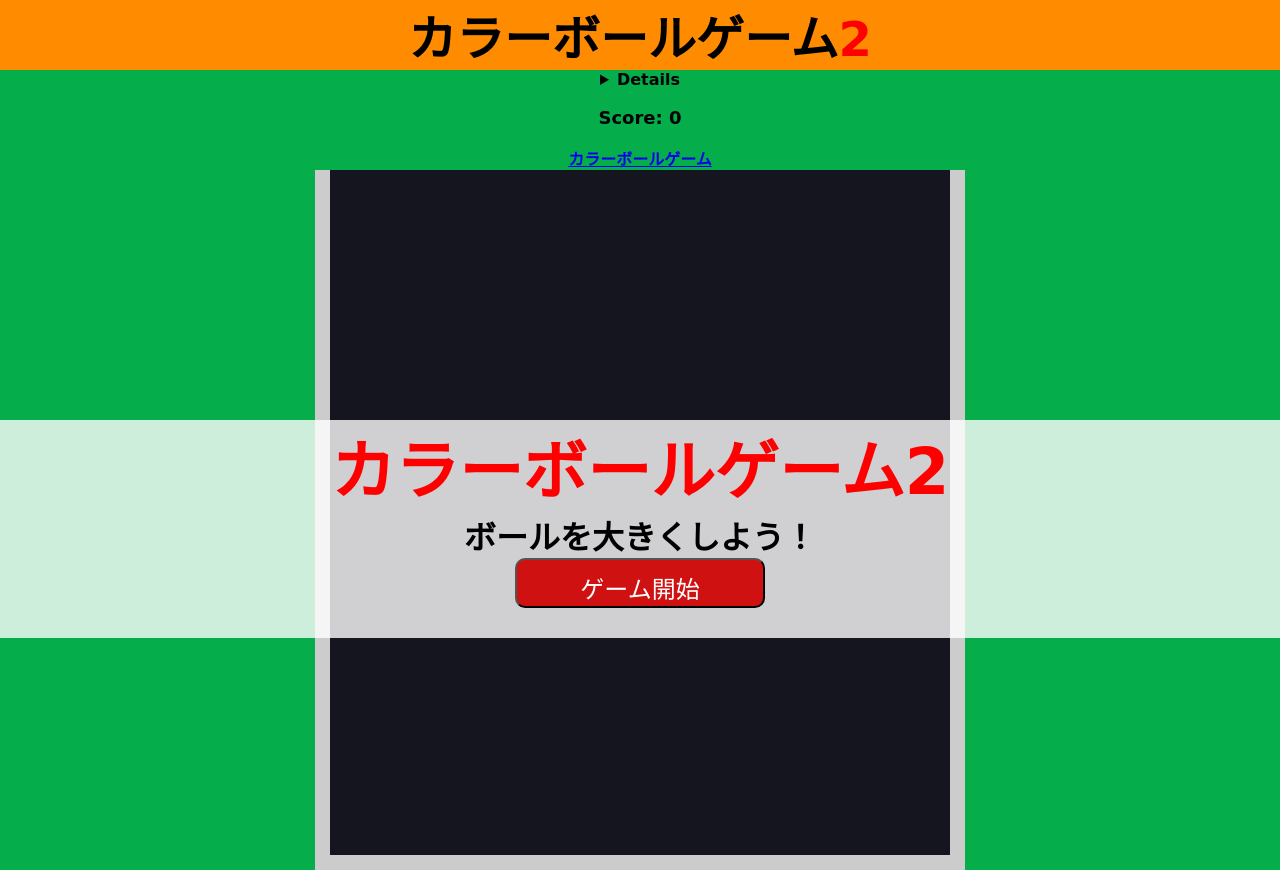
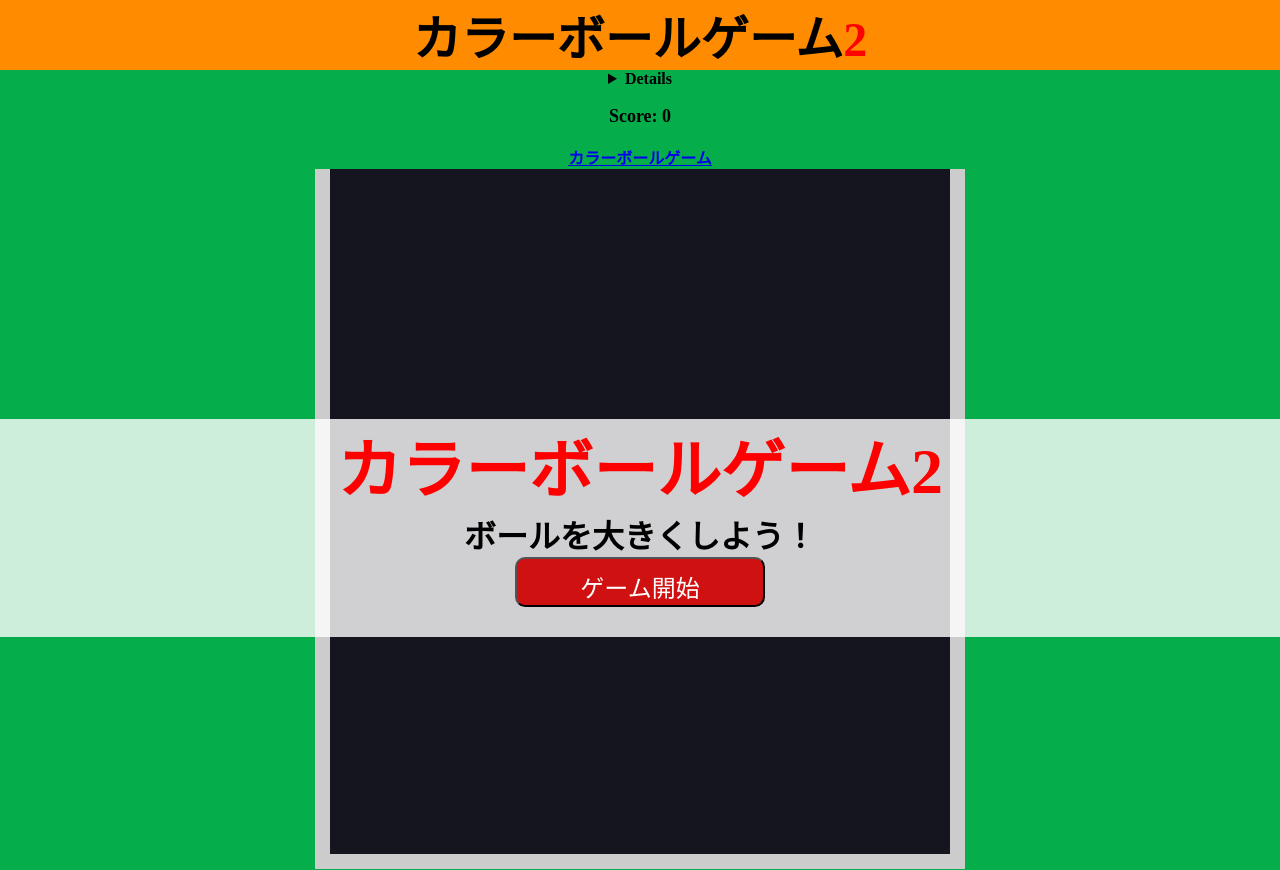
Before and after one commit to Giga-REXprotocol/colorball-game2, a plain HTML site: page index.html in a window 1280 px wide. Shown: the top 870 px of the page. Drawn offline with nearby package versions, Linux system fonts and the light colour scheme.

Commit message:
Update style.css

```diff
--- a/style.css
+++ b/style.css
@@ -1,7 +1,7 @@
 @charset "UTF-8";
 body {
   margin: auto;
-  font-family: "Merienda", cursive;
+
   background: #05ad4b;
   text-align: center;
   font-weight: bold;
```
